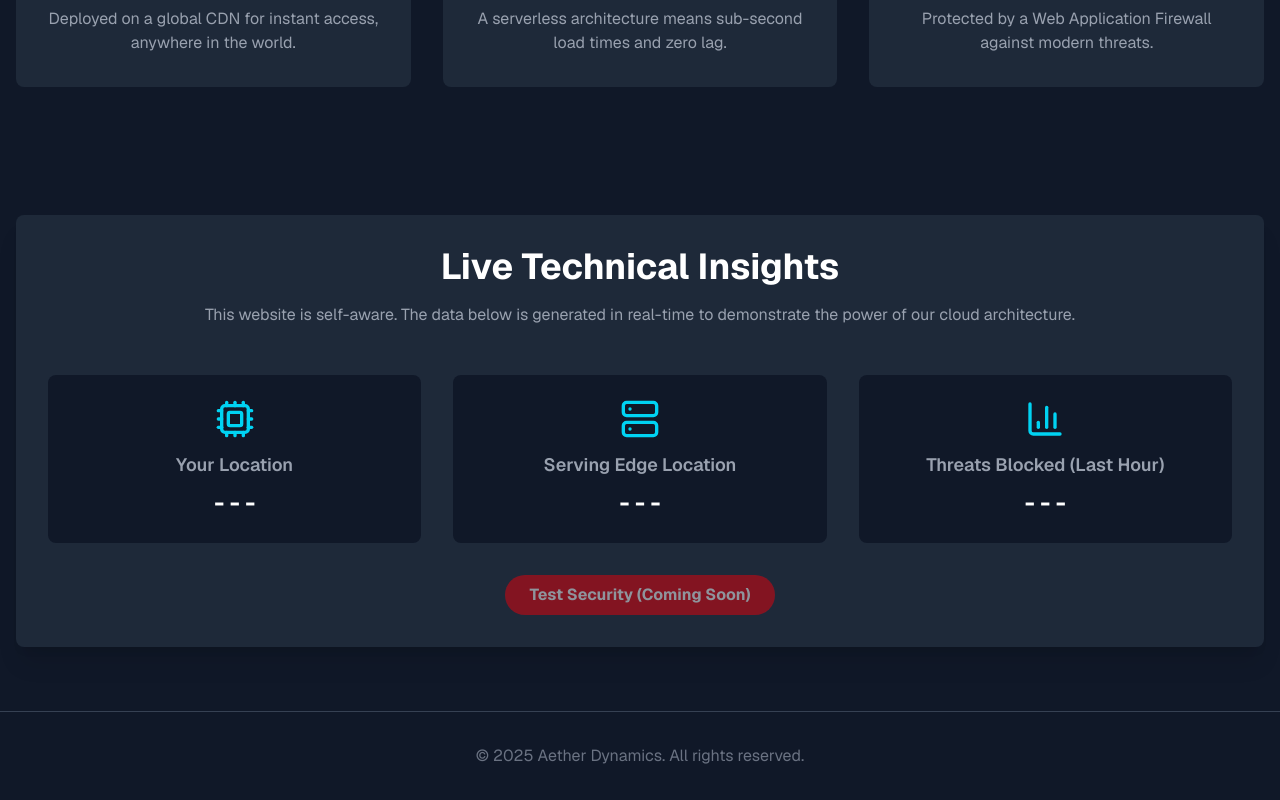
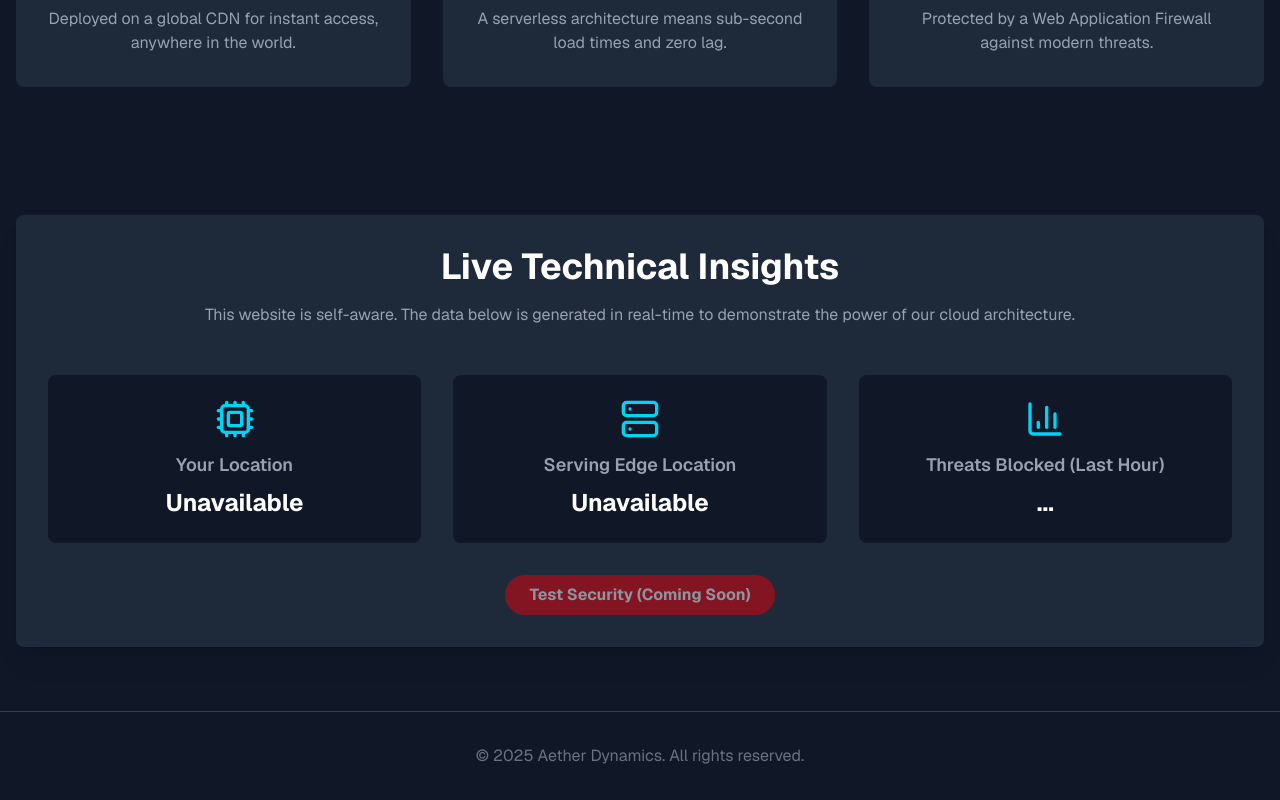
Before and after one commit to jujubear24/global-launch-showcase, a Next.js app: page / in a window 1280 px wide. Shown: the part 1353-2153 px from the top of the page. Built offline with nearby package versions, Linux system fonts and the light colour scheme; no server answers.

Commit message:
feat: Integrate live visitor location API

```diff
--- a/src/app/page.tsx
+++ b/src/app/page.tsx
@@ -1,24 +1,49 @@
 "use client";
 
+import { useState, useEffect } from 'react';
 import { Globe, Zap, ShieldCheck, Cpu, Server, BarChart3 } from 'lucide-react';
 
-// Main Component for the Home Page
 export default function Home() {
+  const [location, setLocation] = useState('...');
+  const [edgeLocation, setEdgeLocation] = useState('...');
+  const [threats, setThreats] = useState('...');
+
+  useEffect(() => {
+    const apiUrl = 'https://u1v9pb60g4.execute-api.us-east-2.amazonaws.com/default/getVisitorLocation';
+
+    // This check prevents the app from crashing if the URL isn't set.
+    if (apiUrl.includes('PASTE_YOUR_API_ENDPOINT_URL_HERE') || !apiUrl) {
+      console.error("API URL is not configured. Please paste your API Gateway endpoint URL in the 'apiUrl' variable.");
+      setLocation('API Not Configured');
+      setEdgeLocation('API Not Configured');
+      return; // Stop the function here
+    }
+
+    fetch(apiUrl)
+      .then(response => response.json())
+      .then(data => {
+        setLocation(`${data.city || 'N/A'}, ${data.country || 'N/A'}`);
+        setEdgeLocation(data.edgeLocation || 'N/A');
+      })
+      .catch(error => {
+        console.error("Error fetching location data:", error);
+        setLocation('Unavailable');
+        setEdgeLocation('Unavailable');
+      });
+  }, []);
+
   return (
     <div className="bg-gray-900 text-white min-h-screen font-sans">
       <main className="container mx-auto px-4 py-8 md:py-16">
 
         {/* --- Hero Section --- */}
         <section className="text-center mb-20 md:mb-32">
-
           <h1 className="text-5xl md:text-7xl font-bold mb-4 bg-clip-text text-transparent bg-gradient-to-r from-purple-400 to-cyan-400">
             Aether Drone
           </h1>
-
           <p className="text-lg md:text-xl text-gray-300 max-w-3xl mx-auto mb-8">
             Capture your world from a new perspective. Unmatched stability, 4K clarity, and intelligent flight modes in a stunningly compact design.
           </p>
-
           <div className="flex justify-center gap-4 mb-12">
             <a href="#features" className="bg-purple-600 hover:bg-purple-700 text-white font-bold py-3 px-8 rounded-full transition-transform transform hover:scale-105">
               Learn More
@@ -27,68 +52,58 @@ export default function Home() {
               Live Insights
             </a>
           </div>
-
           <div className="w-full max-w-4xl mx-auto bg-gray-800 rounded-lg shadow-2xl overflow-hidden">
              <img
                 src="/aether_drone.png"
-                alt="Aether Drone"
+                alt="Aether Drone in a futuristic studio setting"
                 className="w-full h-auto object-cover"
-                onError={(e) => { (e.currentTarget as HTMLImageElement).src = 'https://placehold.co/1200x600/1a202c/ffffff?text=Image+Not+Found'; }}
              />
           </div>
-
         </section>
 
         {/* --- Features Section --- */}
         <section id="features" className="mb-20 md:mb-32">
-
           <h2 className="text-4xl font-bold text-center mb-12">Why Aether is Different</h2>
-
           <div className="grid md:grid-cols-3 gap-8 text-center">
             <div className="bg-gray-800 p-8 rounded-lg">
               <Globe className="h-12 w-12 mx-auto mb-4 text-purple-400" />
               <h3 className="text-2xl font-semibold mb-2">Global Reach</h3>
               <p className="text-gray-400">Deployed on a global CDN for instant access, anywhere in the world.</p>
             </div>
-
             <div className="bg-gray-800 p-8 rounded-lg">
               <Zap className="h-12 w-12 mx-auto mb-4 text-purple-400" />
               <h3 className="text-2xl font-semibold mb-2">Blazing Fast</h3>
               <p className="text-gray-400">A serverless architecture means sub-second load times and zero lag.</p>
             </div>
-
             <div className="bg-gray-800 p-8 rounded-lg">
               <ShieldCheck className="h-12 w-12 mx-auto mb-4 text-purple-400" />
               <h3 className="text-2xl font-semibold mb-2">Ironclad Security</h3>
               <p className="text-gray-400">Protected by a Web Application Firewall against modern threats.</p>
             </div>
-
           </div>
         </section>
 
         {/* --- Live Technical Insights Section --- */}
-        {/* This is the placeholder for our "smart" dashboard. We will make this interactive later. */}
         <section id="insights" className="bg-gray-800 p-8 rounded-lg shadow-xl">
           <h2 className="text-4xl font-bold text-center mb-4">Live Technical Insights</h2>
           <p className="text-center text-gray-400 mb-12">
             This website is self-aware. The data below is generated in real-time to demonstrate the power of our cloud architecture.
           </p>
           <div className="grid md:grid-cols-3 gap-8">
-            {/* Placeholder for Live Data - To be implemented */}
             <div className="bg-gray-900 p-6 rounded-lg text-center">
               <Cpu className="h-10 w-10 mx-auto mb-3 text-cyan-400" />
               <h3 className="text-lg font-semibold text-gray-400 mb-2">Your Location</h3>
-              <p className="text-2xl font-bold text-white">- - -</p>
+              <p className="text-2xl font-bold text-white">{location}</p>
             </div>
             <div className="bg-gray-900 p-6 rounded-lg text-center">
               <Server className="h-10 w-10 mx-auto mb-3 text-cyan-400" />
               <h3 className="text-lg font-semibold text-gray-400 mb-2">Serving Edge Location</h3>
-              <p className="text-2xl font-bold text-white">- - -</p>
+              <p className="text-2xl font-bold text-white">{edgeLocation}</p>
             </div>
             <div className="bg-gray-900 p-6 rounded-lg text-center">
               <BarChart3 className="h-10 w-10 mx-auto mb-3 text-cyan-400" />
               <h3 className="text-lg font-semibold text-gray-400 mb-2">Threats Blocked (Last Hour)</h3>
-              <p className="text-2xl font-bold text-white">- - -</p>
+              <p className="text-2xl font-bold text-white">{threats}</p>
             </div>
           </div>
            <div className="text-center mt-8">
@@ -104,7 +119,6 @@ export default function Home() {
       <footer className="text-center py-8 border-t border-gray-700">
         <p className="text-gray-500">&copy; {new Date().getFullYear()} Aether Dynamics. All rights reserved.</p>
       </footer>
-
     </div>
   );
 }
```
